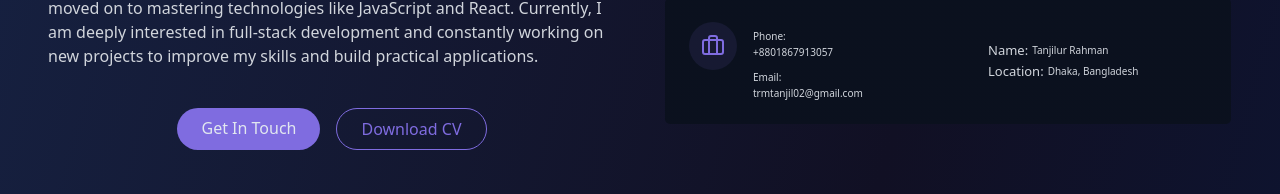
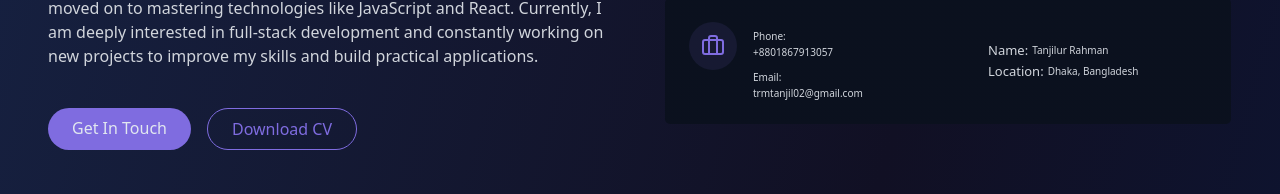
Before and after one commit to trmtanjil/my_portfolio-wevsite-, a React (Vite) app: page / in a window 1280 px wide. Shown: the part 1256-1450 px from the top of the page. Built offline with nearby package versions, Linux system fonts and the light colour scheme.

Commit message:
updat portfolio  commit

```diff
--- a/src/Page/Components/AboutMe.jsx
+++ b/src/Page/Components/AboutMe.jsx
@@ -29,7 +29,7 @@ function AboutMe() {
 After that, I gradually learned web design using HTML and CSS, then moved on to mastering technologies like JavaScript and React. Currently, I am deeply interested in full-stack development and constantly working on new projects to improve my skills and build practical applications.
             </p>
 
-            <div className="flex flex-col sm:flex-row gap-4 pt-4 justify-center text-center">
+            <div className="flex flex-col sm:flex-row gap-4 pt-4 justify-start text-center ">
               <a href="#contact" className="cosmic-button">
                 {" "}
                 Get In Touch
--- a/src/Page/Components/HeroSection.jsx
+++ b/src/Page/Components/HeroSection.jsx
@@ -29,7 +29,7 @@ function HeroSection() {
   return (
     <section
       id="hero"
-      className="relative min-h-screen flex flex-col  md:pt-24 items-center justify-center overflow-hidden bg-[url('/8e00e0cc-3be7-4b1f-96e5-b63ac2195fe5.png')] bg-cover bg-center pt-[90px]"
+      className="relative min-h-screen flex flex-col  md:pt-[10%] items-center justify-center overflow-hidden bg-[url('/8e00e0cc-3be7-4b1f-96e5-b63ac2195fe5.png')] bg-cover bg-center pt-[20%]"
     >
       {/* Background */}
       <div className="absolute inset-0 overflow-hidden z-0">
@@ -158,7 +158,7 @@ function HeroSection() {
       </div>
 <motion.div
   className="absolute left-1/2 transform -translate-x-1/2 flex flex-col items-center cursor-pointer
-             bottom-53 md:bottom-0 z-50"
+             bottom-[25%] md:bottom-0 z-50"
   initial={{ opacity: 0, y: 20 }}
   animate={{ opacity: 1, y: 0 }}
   transition={{ delay: 1.2 }}
```
